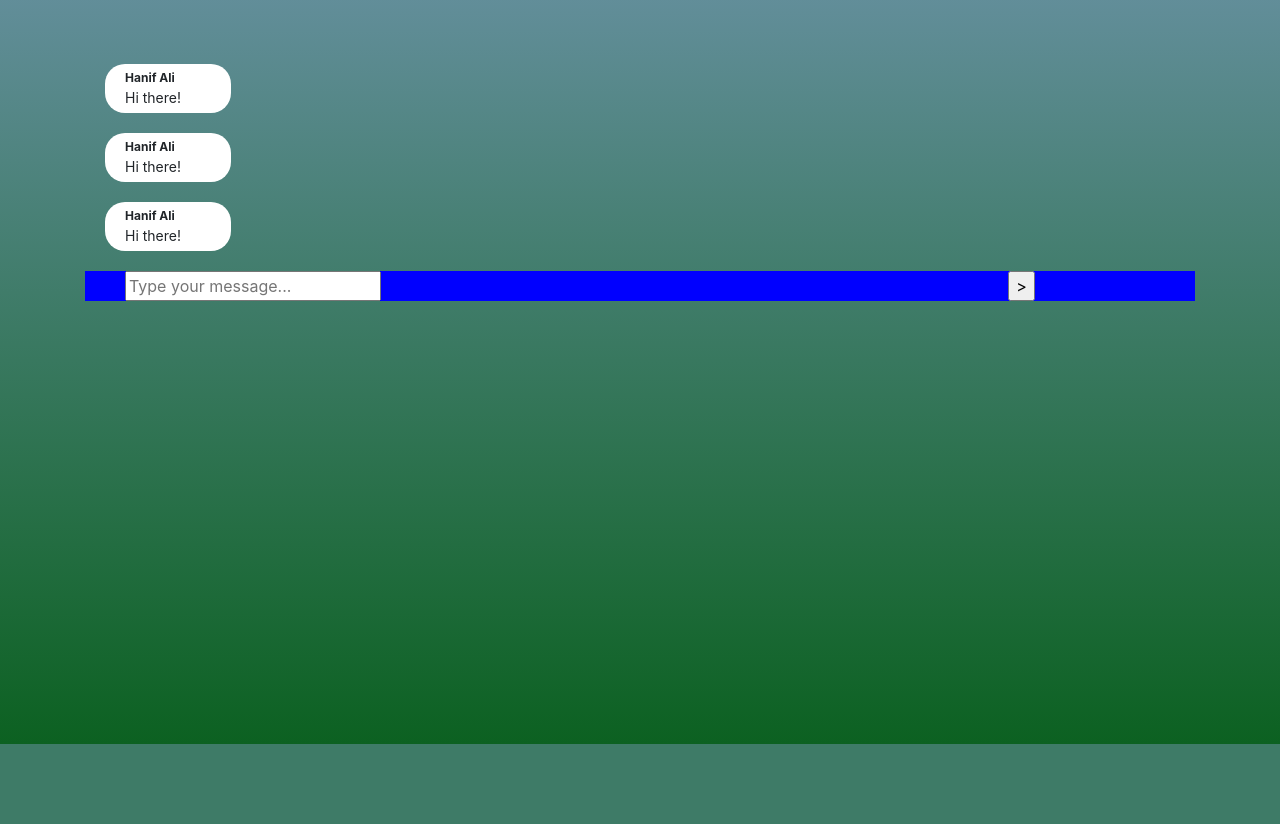
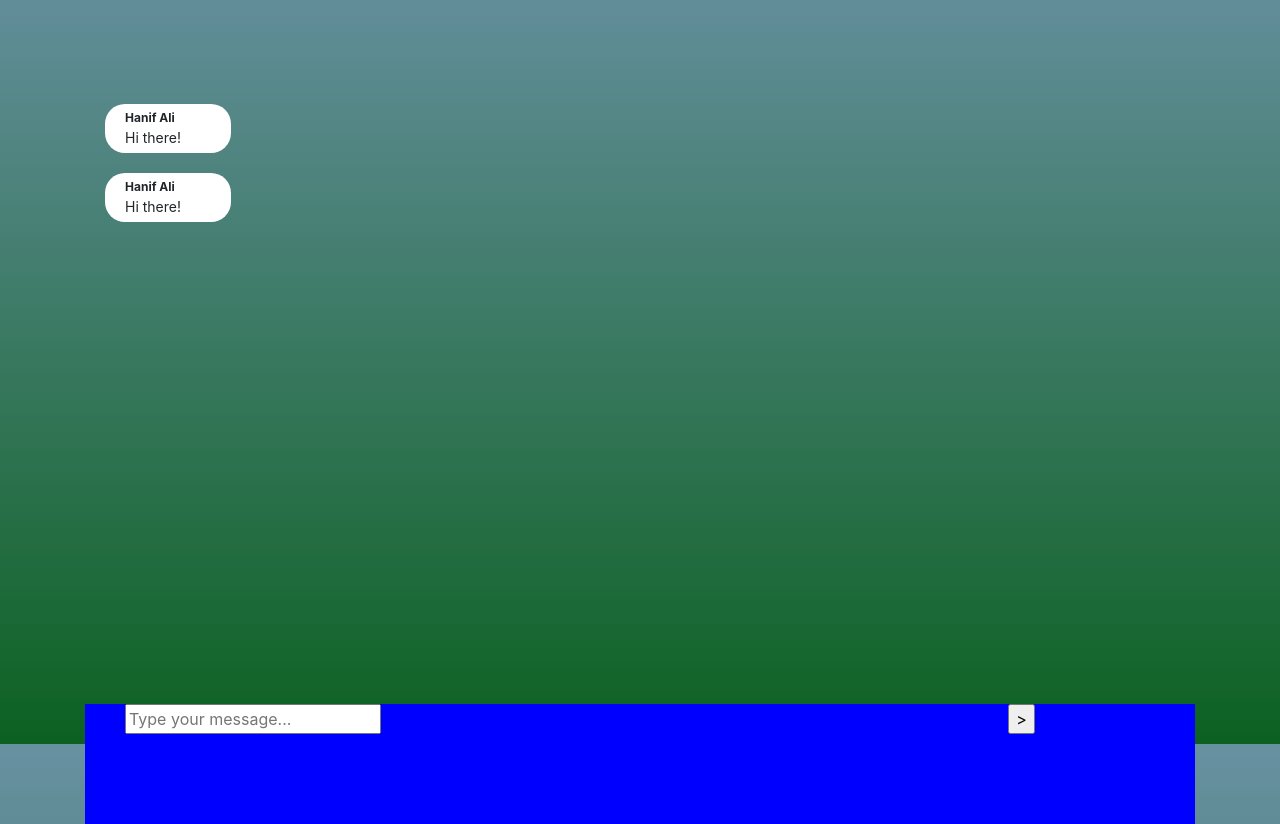
Before and after one commit to hanif-ali/cs50w, a Flask app: template project2/templates/chat.html in a window 1280 px wide. Shown: the part 56-880 px from the top of the page. Before the commit the page ends 800 px from the top, so only its background shows below. Run offline with Flask 2, Linux system fonts and the light colour scheme; the template is opened without the code that fills it, so the values that code supplies are empty; some libraries are stand-ins or nearby versions.

Commit message:
Fixed Chat Overflow and Sizing issue Removed all flexes and used custom styling on the chat page.

```diff
--- a/project2/static/chat.css
+++ b/project2/static/chat.css
@@ -1,28 +1,17 @@
-.container-global{
-    display: flex;
-    flex-flow: column;
+.navbar{
+    position: fixed
 }
 
-.fix-wrap{
-    flex: 1 1 auto
-}
-
-.wrap-chat{
-    display: flex;
-    flex-flow: column;
-    height: 100%;
-}
-
-
 .chat-list{
-    flex: 1 1  auto;
+    height: 85vh;
     width: 100%;
     padding: 20px;
+    padding-top: 60px;
     overflow-y: auto;
 }
 
 .chat-box{
-    flex: 0 0 auto;
+    height: 15vh;
     width: 100%;
     padding: 0px 40px 0px 40px;
     background-color: blue;
--- a/project2/static/style.css
+++ b/project2/static/style.css
@@ -108,6 +108,7 @@ button:hover, input[type="submit"]:hover{
   max-width: fill-available;
 }
 
+
 .wrap-input select {
   border: none;
   outline: none;
--- a/project2/templates/chat.html
+++ b/project2/templates/chat.html
@@ -7,17 +7,8 @@
 {% block content %}
 
 
-<div class="fix-wrap">
 <div class="wrap-chat">
     <div class="chat-list">
-        <div class="message">
-            <div class="message-name">
-                Hanif Ali
-            </div>
-            <div class="message-text">
-                Hi there!
-            </div>
-        </div>
         <div class="message">
             <div class="message-name">
                 Hanif Ali
@@ -49,6 +40,6 @@
         </form>
     </div>
 
-</div></div>
+</div>
 
 {% endblock %}
```
